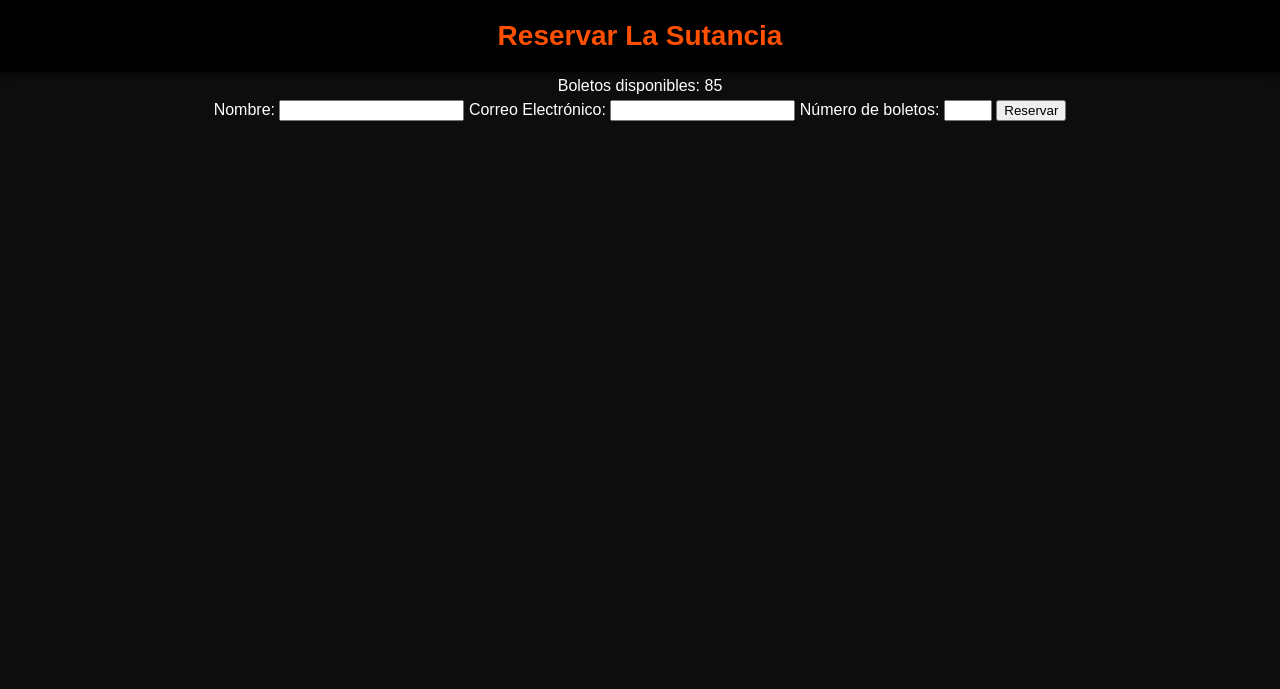
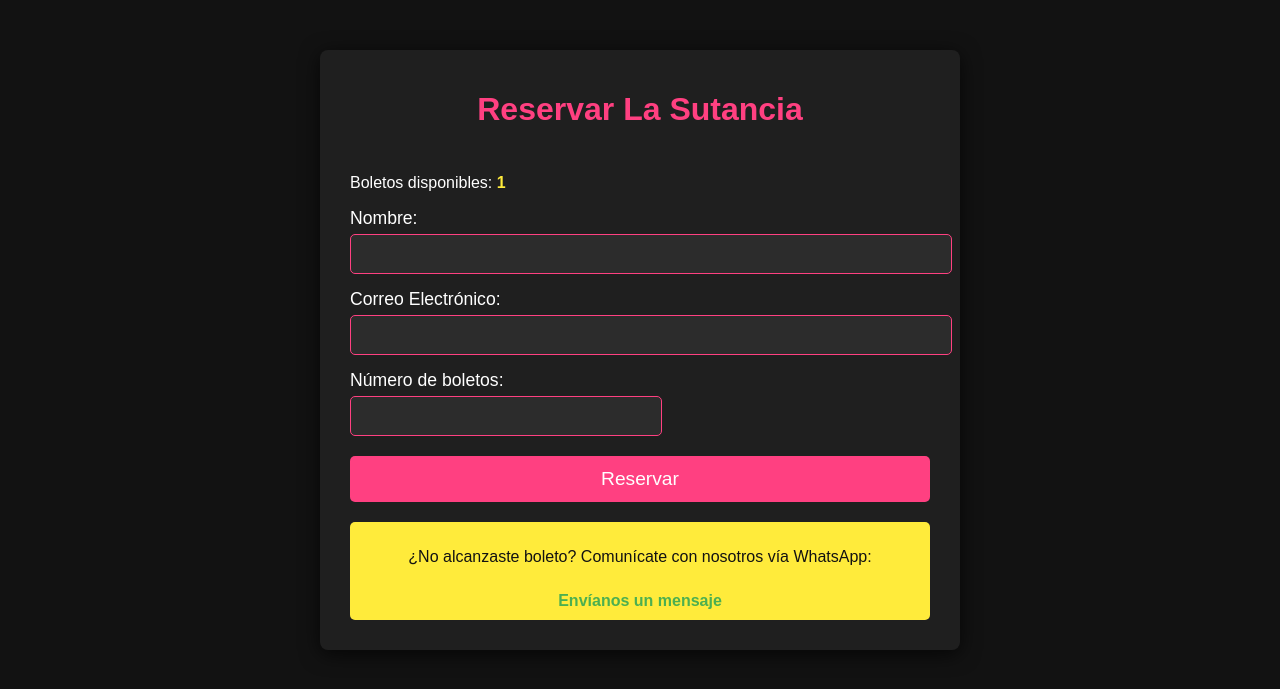
Before and after one commit to EduardoRB835/cineterror, a Flask app: a page that uses templates/reserva.html in a window 1280 px wide. Shown: the top 689 px of the page. Run offline with Flask 3, Linux system fonts and the light colour scheme.

Commit message:
Descripción de los cambios realizados en reserva y app.py

```diff
--- a/app.py
+++ b/app.py
@@ -10,7 +10,7 @@ import base64
 app = Flask(__name__)
 
 peliculas = {
-    'La Sutancia': {'hora': '10:00 a.m-12:20  p.m', 'disponible': 85, 'imagen': 'images/sustancia.webp'},
+    'La Sutancia': {'hora': '10:00 a.m-12:20  p.m', 'disponible': 1, 'imagen': 'images/sustancia.webp'},
     'Hereditary': {'hora': '12:30-14:30', 'disponible': 82, 'imagen': 'images/Hereditary.webp'},
     'La primera profecía': {'hora': '14:45-17:05', 'disponible': 82, 'imagen': 'images/la_primera_profecia.jpg'}
 }
--- a/templates/reserva.html
+++ b/templates/reserva.html
@@ -4,7 +4,89 @@
     <meta charset="UTF-8">
     <meta name="viewport" content="width=device-width, initial-scale=1.0">
     <title>Reservar {{ pelicula }}</title>
-    <link rel="stylesheet" href="{{ url_for('static', filename='styles.css') }}">
+    <style>
+        body {
+            font-family: 'Arial', sans-serif;
+            background-color: #121212; /* Fondo oscuro */
+            color: #ffffff; /* Texto blanco */
+            margin: 0;
+            padding: 0;
+        }
+        .container {
+            max-width: 600px; /* Ancho máximo del contenedor */
+            margin: 50px auto; /* Centrar contenedor verticalmente */
+            padding: 20px;
+            background-color: #1f1f1f; /* Fondo del contenedor */
+            border-radius: 8px; /* Bordes redondeados */
+            box-shadow: 0 4px 20px rgba(0, 0, 0, 0.7); /* Sombra */
+        }
+        header h1 {
+            text-align: center; /* Centrar título */
+            color: #ff4081; /* Color rosa para el título */
+            margin-bottom: 20px; /* Espaciado inferior */
+        }
+        .content {
+            padding: 10px; /* Espaciado interno */
+        }
+        .available {
+            font-weight: bold; /* Negrita para el número de boletos disponibles */
+            color: #ffeb3b; /* Amarillo para destacar */
+        }
+        label {
+            display: block; /* Cada etiqueta en una línea nueva */
+            margin-top: 15px; /* Espaciado superior */
+            font-size: 1.1em; /* Tamaño de fuente mayor */
+        }
+        input[type="text"],
+        input[type="email"],
+        input[type="number"] {
+            width: 100%; /* Ancho completo */
+            padding: 10px; /* Espaciado interno */
+            margin-top: 5px; /* Espaciado superior */
+            border: 1px solid #ff4081; /* Borde rosa */
+            border-radius: 5px; /* Bordes redondeados */
+            background-color: #2c2c2c; /* Fondo oscuro para los campos */
+            color: #ffffff; /* Texto blanco */
+            font-size: 1em; /* Tamaño de fuente normal */
+        }
+        input[type="number"] {
+            max-width: 50%; /* Ancho máximo para el campo de boletos */
+        }
+        .submit-btn {
+            background-color: #ff4081; /* Color rosa para el botón */
+            color: white; /* Texto blanco */
+            padding: 12px 20px; /* Espaciado interno del botón */
+            border: none; /* Sin borde */
+            border-radius: 5px; /* Bordes redondeados */
+            cursor: pointer; /* Cambia el cursor a mano */
+            font-size: 1.2em; /* Tamaño de fuente mayor */
+            margin-top: 20px; /* Espaciado superior */
+            transition: background-color 0.3s; /* Transición suave */
+            display: block; /* Ocupa todo el ancho */
+            width: 100%; /* Ancho completo */
+        }
+        .submit-btn:hover {
+            background-color: #f50057; /* Color más oscuro al pasar el mouse */
+        }
+        .no-tickets-message {
+            margin-top: 20px; /* Espaciado superior */
+            text-align: center; /* Centrar el texto */
+            background-color: #ffeb3b; /* Fondo amarillo */
+            color: #121212; /* Texto oscuro */
+            padding: 10px; /* Espaciado interno */
+            border-radius: 5px; /* Bordes redondeados */
+        }
+        .whatsapp-link {
+            color: #4caf50; /* Color verde para el enlace de WhatsApp */
+            text-decoration: none; /* Sin subrayado */
+            font-weight: bold; /* Negrita */
+            display: inline-block; /* Para poder aplicar margen */
+            margin-top: 10px; /* Espaciado superior */
+        }
+        .whatsapp-link:hover {
+            text-decoration: underline; /* Subrayar al pasar el mouse */
+        }
+    </style>
 </head>
 <body>
     <div class="container">
```
Also changed, not shown: templates/qr.html (+5 -2 lines).
